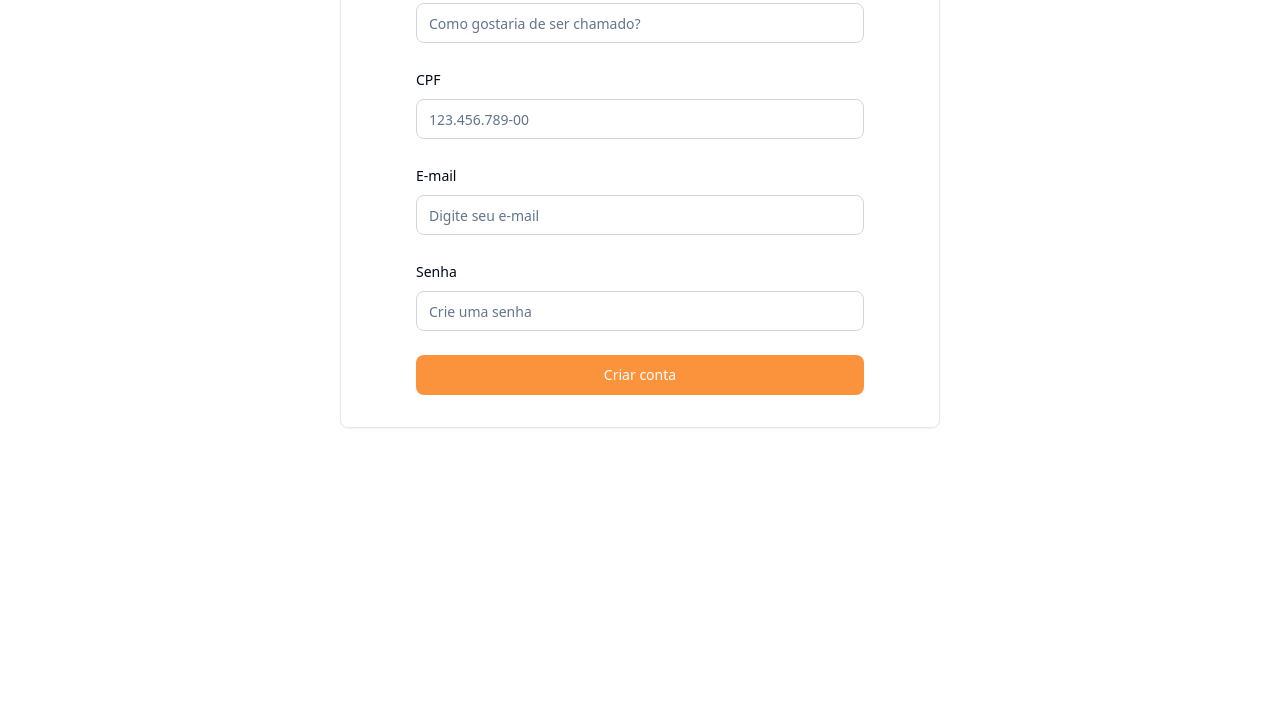
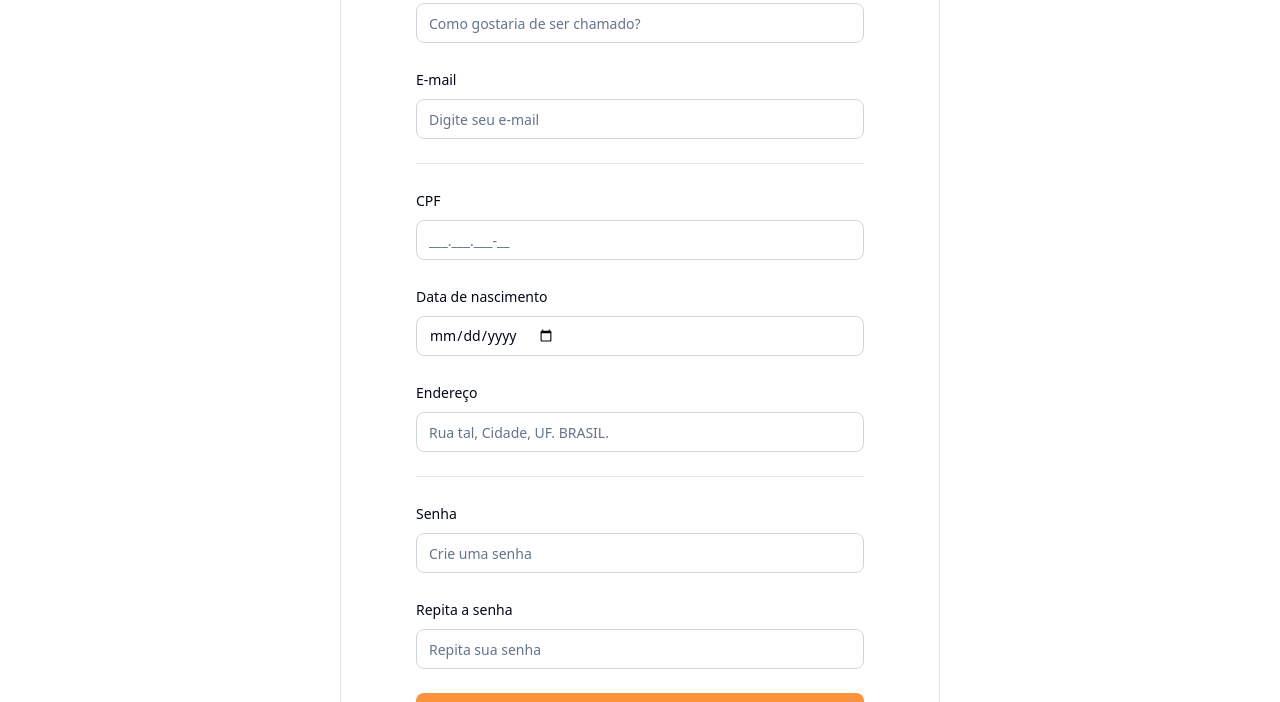
Before and after one commit to PetMatchTCC/pet-match, a React (Vite) app: page /adopter in a window 1280 px wide. Shown: the part 250-952 px from the top of the page. Before the commit the page ends 800 px from the top, so only its background shows below. Built offline with nearby package versions, Linux system fonts and the light colour scheme; no server answers.

Commit message:
feat: add user meta data register on sign up

```diff
--- a/package.json
+++ b/package.json
@@ -29,6 +29,7 @@
     "react": "^18.2.0",
     "react-dom": "^18.2.0",
     "react-hook-form": "^7.54.2",
+    "react-input-mask": "^2.0.4",
     "react-redux": "^9.1.0",
     "react-router-dom": "^6.21.3",
     "tailwind-merge": "^2.2.1",
--- a/src/pages/AdopterSignUpPage.tsx
+++ b/src/pages/AdopterSignUpPage.tsx
@@ -11,31 +11,41 @@ import { Input } from "@/components/ui/input";
 import { Button } from "@/components/ui/button";
 import { useForm } from "react-hook-form";
 import { Card, CardContent, CardTitle } from "@/components/ui/card";
-import { doCreateUserWithEmailAndPassword } from "@/firebase/fireAuth";
 import { useNavigate } from "react-router-dom";
+import { Separator } from "@/components/ui/separator";
+import InputMask from "react-input-mask";
+import { handleAdopterCreation } from "@/services/authService";
+import { AdopterAuthFormValues } from "@/types/authTypes";
+import { useAuth } from "@/contexts/AuthContext";
 
 const AdopterSignUpPage = () => {
+  const { setLoading } = useAuth();
+
   const navigate = useNavigate();
-  const form = useForm({
+
+  const form = useForm<AdopterAuthFormValues>({
     defaultValues: {
+      email: "",
       username: "",
-      email: "",
+      cpf: "",
+      birthday: "",
+      address: "",
       password: "",
-      cpf: "",
-      pronoun: ""
+      repass: "",
     },
   });
 
-  const onSubmit = async (data: { username: string; password: string }) => {
-    await doCreateUserWithEmailAndPassword(data.username, data.password);
-    navigate("/feed");
+  const onSubmit = async (data: AdopterAuthFormValues) => {
+    await handleAdopterCreation(data, setLoading, navigate);
   };
 
   return (
     <LandingLayout>
       <Card className="flex justify-center flex-col w-[95%] max-w-[600px] my-8 p-2">
         <CardTitle>
-          <h1 className="text-3xl font-bold text-center my-6">Cadastro de adotante</h1>
+          <h1 className="text-3xl font-bold text-center my-6">
+            Cadastro de adotante
+          </h1>
         </CardTitle>
         <CardContent className="flex justify-center w-full">
           <Form {...form}>
@@ -64,24 +74,6 @@ const AdopterSignUpPage = () => {
                 />
                 <FormField
                   control={form.control}
-                  name="cpf"
-                  render={({ field }) => (
-                    <FormItem>
-                      <FormLabel htmlFor="cpf">CPF</FormLabel>
-                      <FormControl>
-                        <Input
-                          id="cpf"
-                          placeholder="123.456.789-00"
-                          className="w-full p-3 border border-gray-300 rounded-lg focus:ring-2 focus:ring-blue-500"
-                          {...field}
-                        />
-                      </FormControl>
-                      <FormMessage className="text-red-500 text-sm" />
-                    </FormItem>
-                  )}
-                />
-                <FormField
-                  control={form.control}
                   name="email"
                   render={({ field }) => (
                     <FormItem>
@@ -98,6 +90,76 @@ const AdopterSignUpPage = () => {
                     </FormItem>
                   )}
                 />
+                <Separator className="my-4" />
+                <FormField
+                  control={form.control}
+                  name="cpf"
+                  render={({ field }) => (
+                    <FormItem>
+                      <FormLabel htmlFor="cpf">CPF</FormLabel>
+                      <FormControl>
+                        <InputMask
+                          mask="999.999.999-99"
+                          value={field.value}
+                          onChange={field.onChange}
+                          onBlur={field.onBlur}
+                        >
+                          {(inputProps: any) => (
+                            <Input
+                              {...inputProps}
+                              id="cpf"
+                              placeholder="___.___.___-__"
+                              className="w-full p-3 border border-gray-300 rounded-lg focus:ring-2 focus:ring-blue-500"
+                              ref={field.ref}
+                            />
+                          )}
+                        </InputMask>
+                      </FormControl>
+                      <FormMessage className="text-red-500 text-sm" />
+                    </FormItem>
+                  )}
+                />
+                <FormField
+                  control={form.control}
+                  name="birthday"
+                  render={({ field }) => (
+                    <FormItem>
+                      <FormLabel htmlFor="birhtday">
+                        Data de nascimento
+                      </FormLabel>
+                      <FormControl>
+                        <Input
+                          id="birthday"
+                          type="date"
+                          placeholder="123.456.789-00"
+                          className="w-full p-3 border border-gray-300 rounded-lg focus:ring-2 focus:ring-blue-500"
+                          {...field}
+                        />
+                      </FormControl>
+                      <FormMessage className="text-red-500 text-sm" />
+                    </FormItem>
+                  )}
+                />
+                <FormField
+                  control={form.control}
+                  name="address"
+                  render={({ field }) => (
+                    <FormItem>
+                      <FormLabel htmlFor="address">Endereço</FormLabel>
+                      <FormControl>
+                        <Input
+                          id="address"
+                          type="text"
+                          placeholder="Rua tal, Cidade, UF. BRASIL."
+                          className="w-full p-3 border border-gray-300 rounded-lg focus:ring-2 focus:ring-blue-500"
+                          {...field}
+                        />
+                      </FormControl>
+                      <FormMessage className="text-red-500 text-sm" />
+                    </FormItem>
+                  )}
+                />
+                <Separator className="my-4" />
                 <FormField
                   control={form.control}
                   name="password"
@@ -108,6 +170,25 @@ const AdopterSignUpPage = () => {
                         <Input
                           id="password"
                           placeholder="Crie uma senha"
+                          type="password"
+                          className="w-full p-3 border border-gray-300 rounded-lg focus:ring-2 focus:ring-blue-500"
+                          {...field}
+                        />
+                      </FormControl>
+                      <FormMessage className="text-red-500 text-sm" />
+                    </FormItem>
+                  )}
+                />
+                <FormField
+                  control={form.control}
+                  name="repass"
+                  render={({ field }) => (
+                    <FormItem>
+                      <FormLabel htmlFor="repass">Repita a senha</FormLabel>
+                      <FormControl>
+                        <Input
+                          id="repass"
+                          placeholder="Repita sua senha"
                           type="password"
                           className="w-full p-3 border border-gray-300 rounded-lg focus:ring-2 focus:ring-blue-500"
                           {...field}
--- a/src/services/authService.tsx
+++ b/src/services/authService.tsx
@@ -1,16 +1,21 @@
-import { useAuth } from "@/contexts/AuthContext";
 import { doCreateUserWithEmailAndPassword } from "@/firebase/fireAuth";
 import { AdopterAuthFormValues } from "@/types/authTypes";
 import { db } from "@/firebase/fireConfig";
 import { ref, set } from "firebase/database";
+import { NavigateFunction } from "react-router-dom";
 
-export const handleAdopterCreation = async (data: AdopterAuthFormValues): Promise<void> => {
-  const { setLoading } = useAuth();
-
+export const handleAdopterCreation = async (
+  data: AdopterAuthFormValues,
+  setLoading: (state: boolean) => void,
+  navigate: NavigateFunction
+): Promise<void> => {
   try {
     setLoading(true);
 
-    const userCredential = await doCreateUserWithEmailAndPassword(data.email, data.password);
+    const userCredential = await doCreateUserWithEmailAndPassword(
+      data.email,
+      data.password
+    );
     const uid = userCredential.user.uid;
 
     const dbRef = ref(db, `users/${uid}/meta`);
@@ -20,17 +25,18 @@ export const handleAdopterCreation = async (data: AdopterAuthFormValues): Promis
       birthday: data.birthday,
       address: data.address || null,
       cpf: data.cpf,
-      phone: data.phone || null
+      phone: data.phone || null,
+      shelter: false,
     };
 
     await set(dbRef, metaData);
 
     console.log("Usuário criado com sucesso!");
-  }
-  catch (err) {
+
+    navigate("/login");
+  } catch (err) {
     console.error("Erro ao criar usuário:", err);
-  }
-  finally {
+  } finally {
     setLoading(false);
   }
 };
--- a/src/types/authTypes.ts
+++ b/src/types/authTypes.ts
@@ -6,7 +6,7 @@ export interface AdopterAuthFormValues {
   password: string;
   repass: string;
   phone?: string; // (00) 12345-6789
-  address?: Address; // Rua, 123, Cidade. BRASIL.
+  address?: string; // Rua, 123, Cidade. BRASIL.
 }
 
 export interface ShelterAuthFormValues {
@@ -24,6 +24,8 @@ export interface LoginFormValues {
   password: string;
 }
 
+// TODO: implementar uma versão mais completa do cadastro de endereço
+
 type Address = {
   country: "Brasil" | "Exterior";
   city: string;
```
Also changed, not shown: 1 other file (tests, documents, lock files or other folders).
